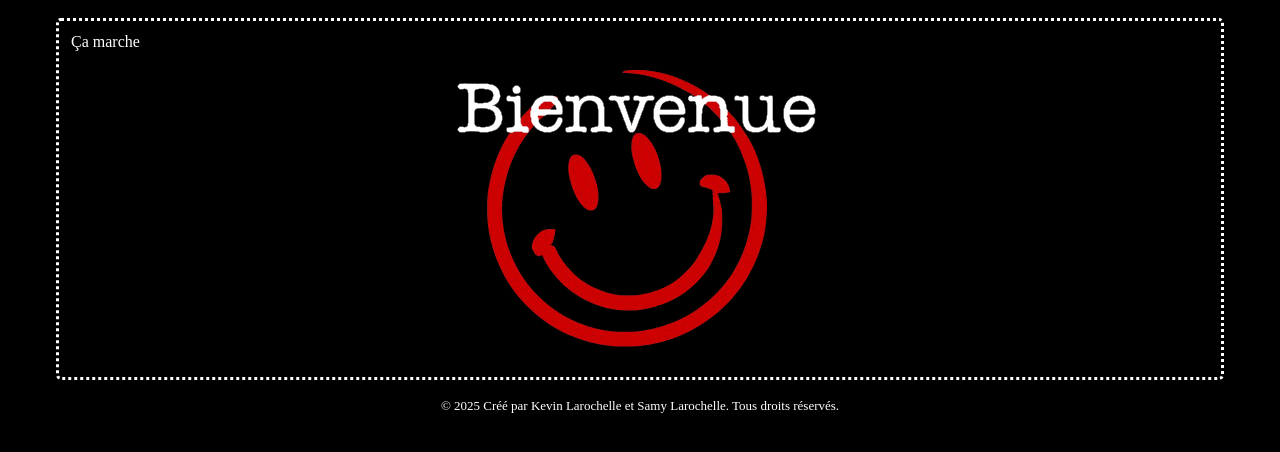
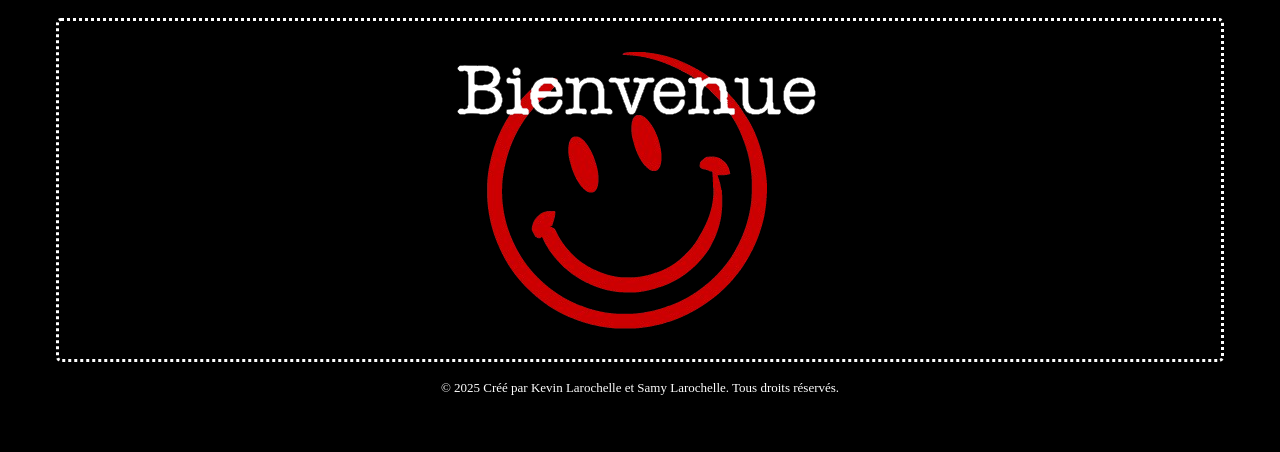
Before and after one commit to Qelvah/NouvellesTechnoP1, a PHP site: page / in a window 1280 px wide. Shown: the part 171-623 px from the top of the page. Run offline with PHP 8.4, Linux system fonts and the light colour scheme.

Commit message:
Update index.php

```diff
--- a/index.php
+++ b/index.php
@@ -1,7 +1,6 @@
 <?php require 'includes/header.php'; ?>
 
 <main>
-  Ça marche
   <img class="img_center" src="assets/images/bienvenue.png" alt="">
 </main>
 
```
